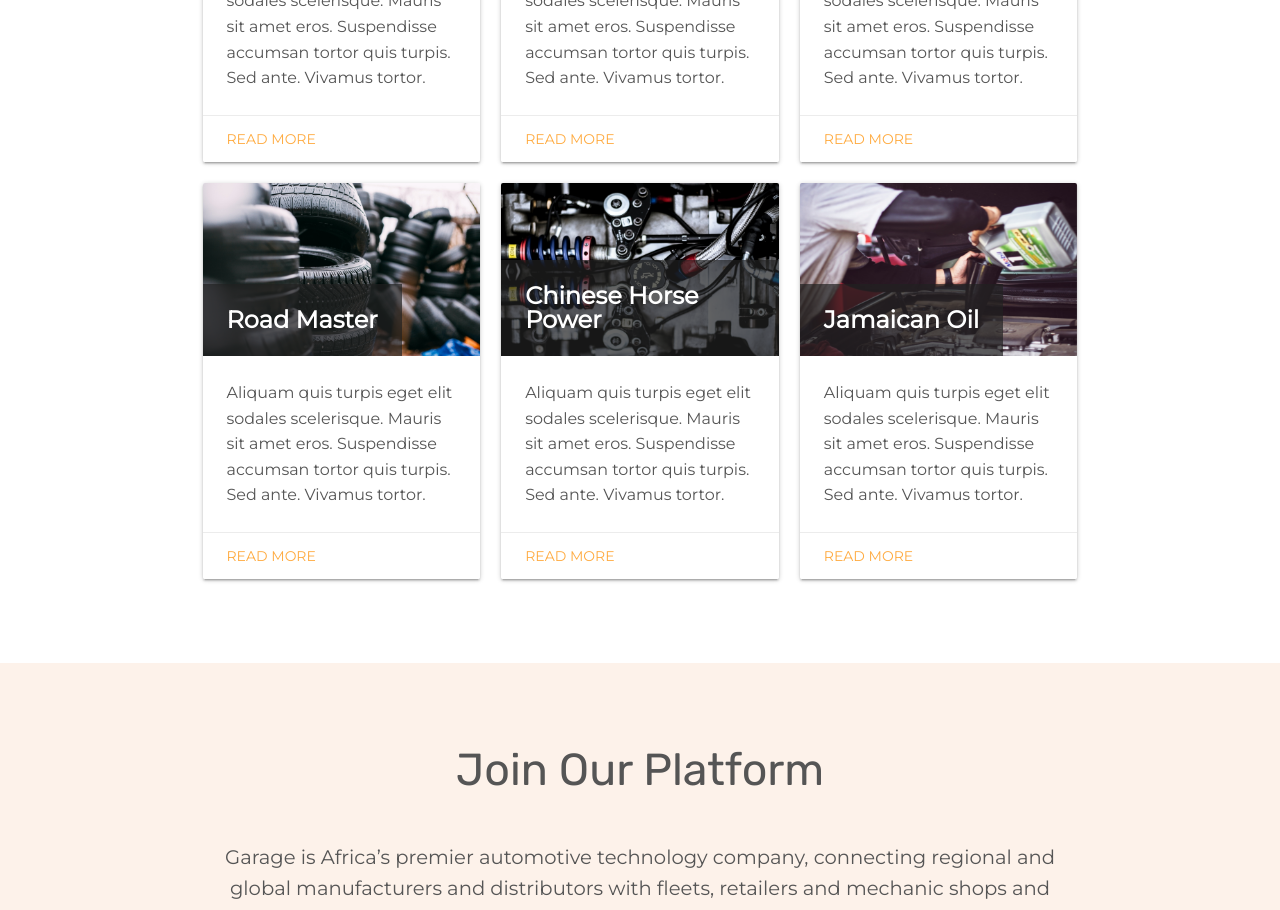
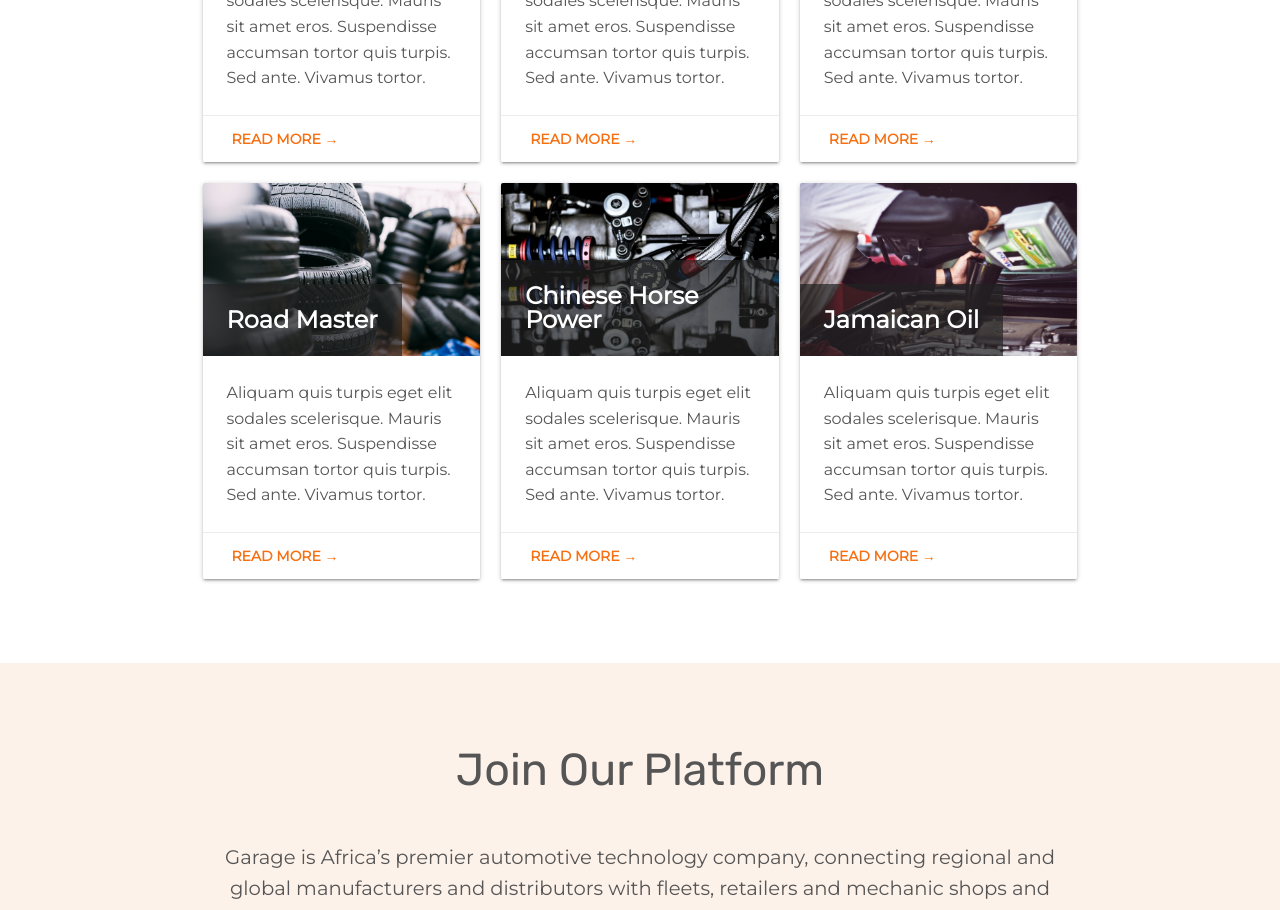
Before and after one commit to danielkpodo/garage, a React (Create React App) app: page / in a window 1280 px wide. Shown: the part 1200-2110 px from the top of the page. Built offline with nearby package versions, Linux system fonts and the light colour scheme.

Commit message:
completed our team section

```diff
--- a/src/components/Product/SingleProduct.jsx
+++ b/src/components/Product/SingleProduct.jsx
@@ -17,7 +17,7 @@ const SingleProduct = ({ product }) => {
         </div>
         <div className="card-action">
           <a href="#!" className="product-link">
-            Read More
+            Read More &rarr;
           </a>
         </div>
       </div>
--- a/src/containers/App.css
+++ b/src/containers/App.css
@@ -179,6 +179,15 @@ h2 {
   font-weight: 800;
 }
 
+.card .card-action a:not(.btn):not(.btn-large):not(.btn-small):not(.btn-large):not(.btn-floating) {
+  color: #f66f11;
+  font-weight: 800;
+  padding: 5px;
+}
+.card .card-action a:not(.btn):not(.btn-large):not(.btn-small):not(.btn-large):not(.btn-floating):hover {
+  color: #0a2a37;
+}
+
 .about-us {
   background: #fdf2ea;
   padding: 1.5rem;
--- a/src/containers/scss/partials/_product.scss
+++ b/src/containers/scss/partials/_product.scss
@@ -8,3 +8,15 @@
     }
   }
 }
+
+.card
+  .card-action
+  a:not(.btn):not(.btn-large):not(.btn-small):not(.btn-large):not(.btn-floating) {
+  color: $orange-tiger;
+  font-weight: 800;
+  padding: 5px;
+
+  &:hover {
+    color: $neat-blue;
+  }
+}
```
Also changed, not shown: 1 other file (tests, documents, lock files or other folders).
